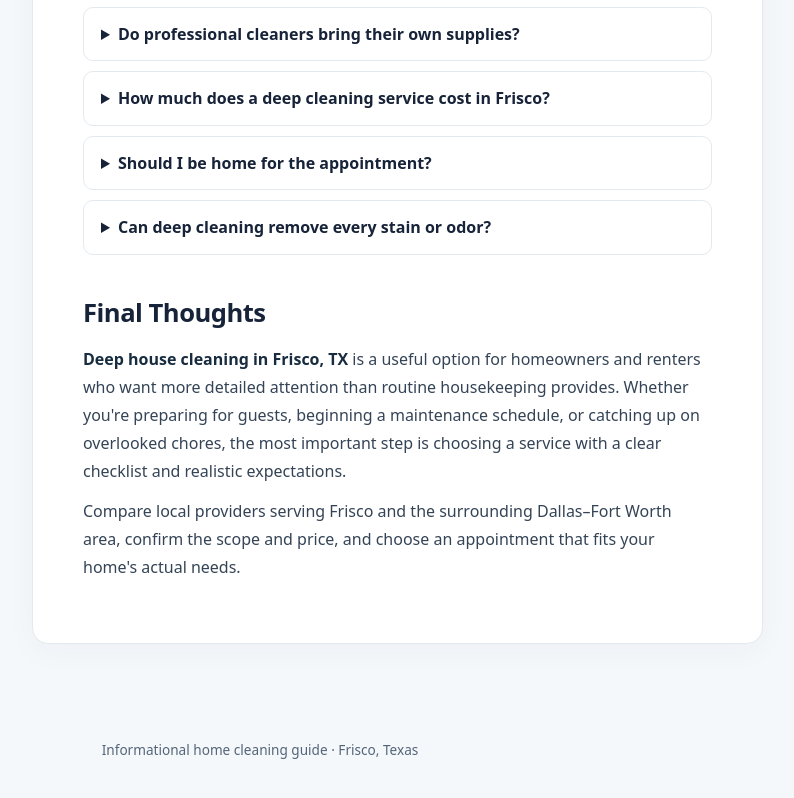
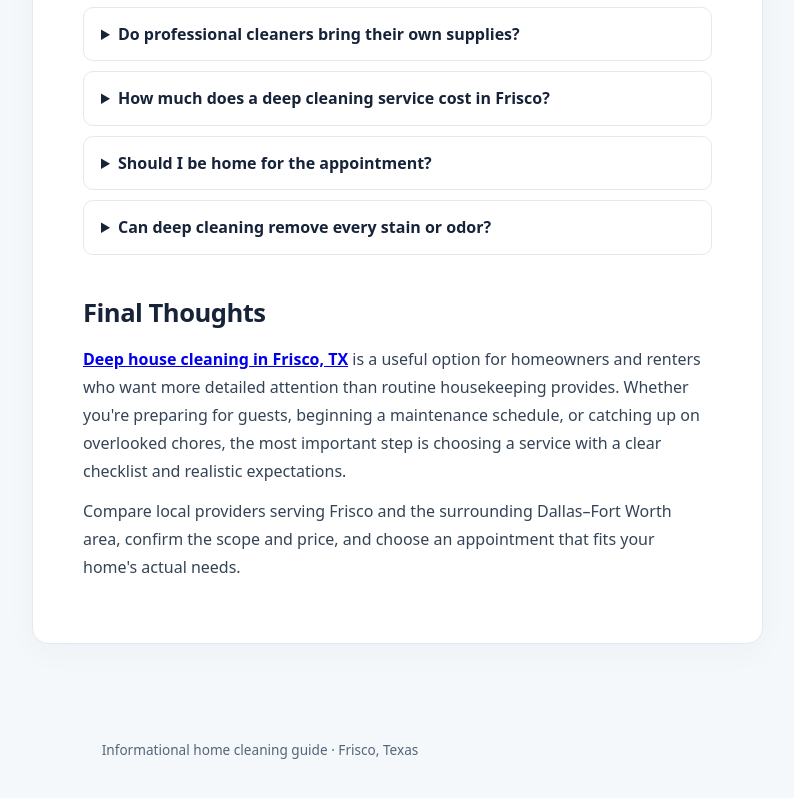
Before and after one commit to ezihomeservice/deep-house-cleaning-frisco-tx, a plain HTML site: page index.html in a window 1280 px wide. Shown: the part 7143-7941 px from the top of the page, without its empty margins (380-1174 px from the left). Drawn offline with Linux system fonts and the light colour scheme.

Commit message:
Update and rename deep-house-cleaning-frisco-tx.html to index.html

```diff
--- a/deep-house-cleaning-frisco-tx.html
+++ b/index.html
@@ -71,7 +71,7 @@
 <details><summary>Should I be home for the appointment?</summary><p>That depends on the provider's access policies and your preference. Some customers remain at home, while others arrange secure entry ahead of time.</p></details>
 <details><summary>Can deep cleaning remove every stain or odor?</summary><p>No. Some stains and odors require specialty treatment, repair, or replacement. Discuss problem areas ahead of time so the provider can set realistic expectations.</p></details>
 <h2>Final Thoughts</h2>
-<p><strong>Deep house cleaning in Frisco, TX</strong> is a useful option for homeowners and renters who want more detailed attention than routine housekeeping provides. Whether you're preparing for guests, beginning a maintenance schedule, or catching up on overlooked chores, the most important step is choosing a service with a clear checklist and realistic expectations.</p>
+<p><strong><a href="https://ezi.services/cities/dallas/frisco/" target="_blank" rel="noopener noreferrer">Deep house cleaning in Frisco, TX</a></strong> is a useful option for homeowners and renters who want more detailed attention than routine housekeeping provides. Whether you're preparing for guests, beginning a maintenance schedule, or catching up on overlooked chores, the most important step is choosing a service with a clear checklist and realistic expectations.</p>
 <p>Compare local providers serving Frisco and the surrounding Dallas–Fort Worth area, confirm the scope and price, and choose an appointment that fits your home's actual needs.</p>
 </article></main></div>
 <footer><div class="wrap">Informational home cleaning guide · Frisco, Texas</div></footer>
```
